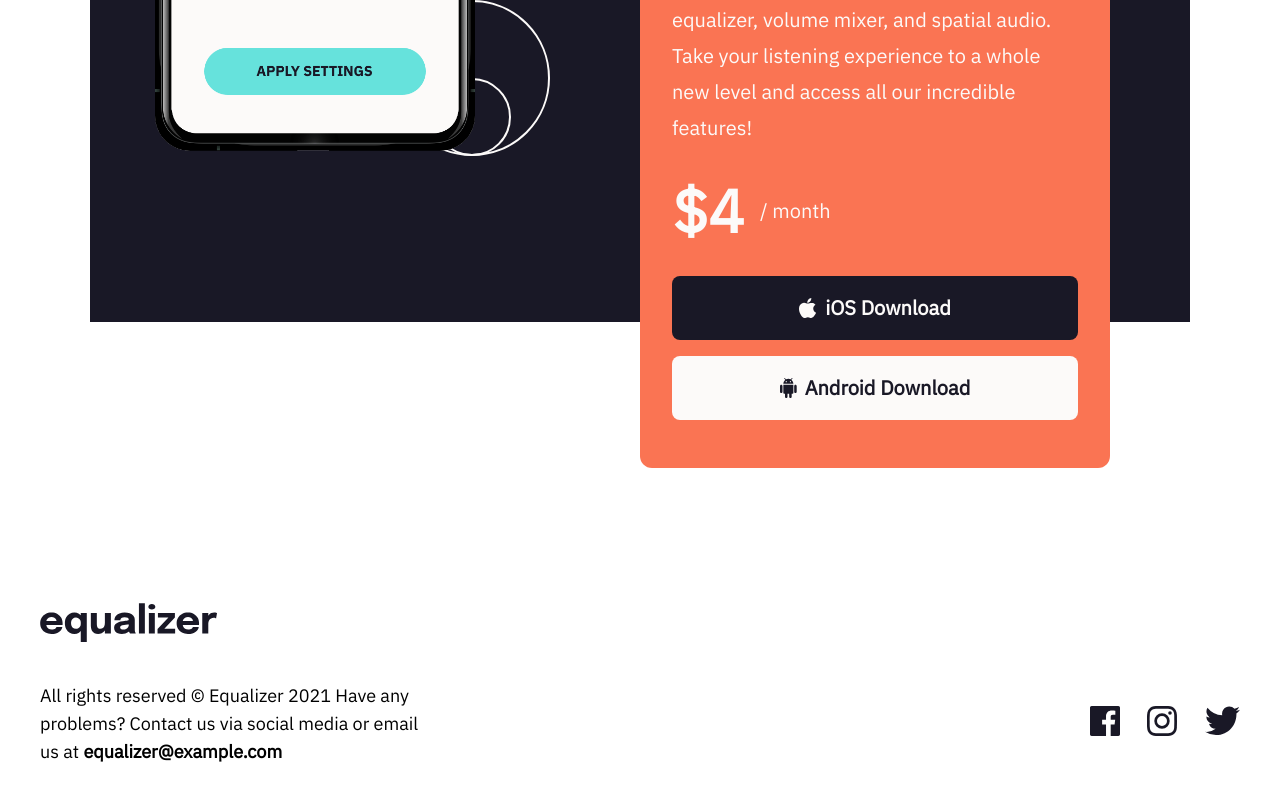
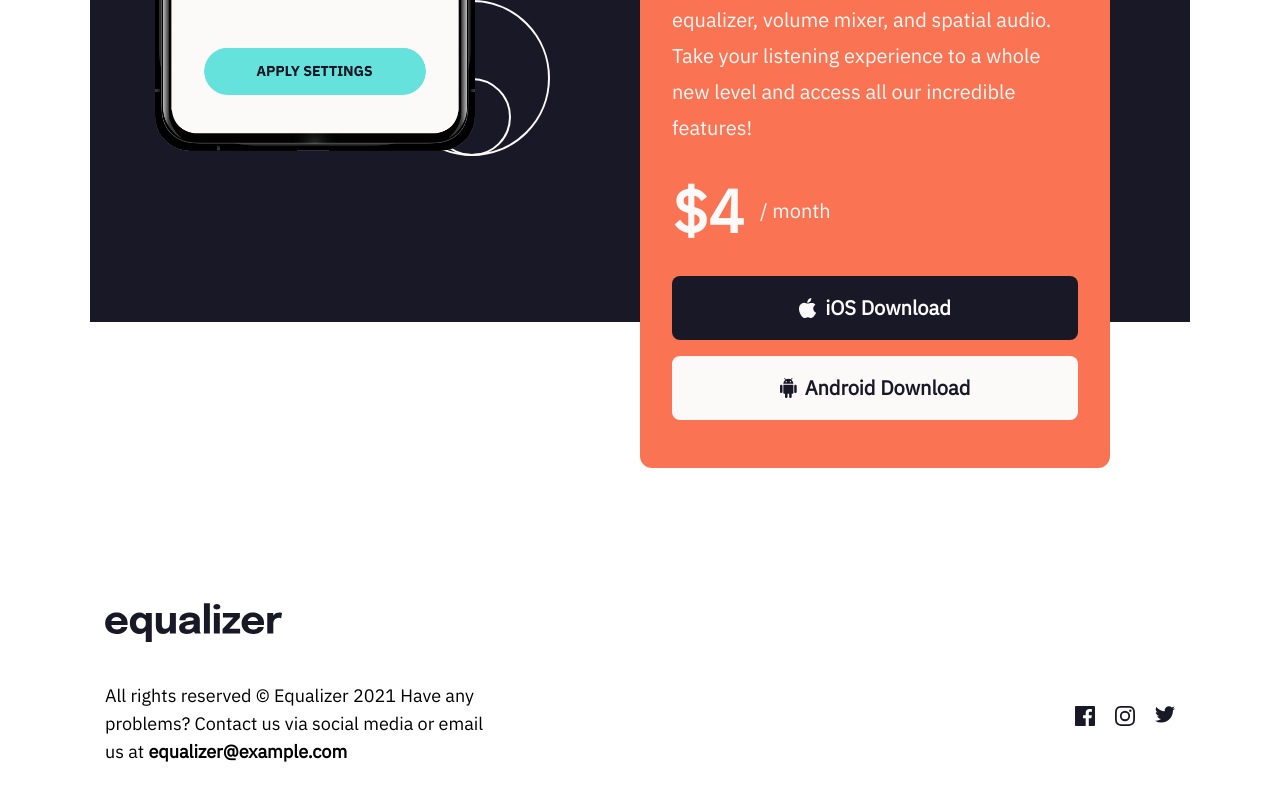
Before and after one commit to ValTM/friendly-bassoon, a React (Vite) app: page /equalizer in a window 1280 px wide. Shown: the part 1325-2125 px from the top of the page. Built offline with nearby package versions, Linux system fonts and the light colour scheme; the HTML template or start-up script is replaced by a standard one.

Commit message:
fized bugs in Equalizer project

```diff
--- a/src/pages/Equalizer/Footer.jsx
+++ b/src/pages/Equalizer/Footer.jsx
@@ -1,12 +1,9 @@
 import React from 'react';
 import logo from '../../assets/equalizer-img/logo.svg';
-import fbIcon from '../../assets/equalizer-img/icon-facebook.svg';
-import instaIcon from '../../assets/equalizer-img/icon-instagram.svg';
-import twitterIcon from '../../assets/equalizer-img/icon-twitter.svg';
 
 function Footer() {
   return (
-    <div className="mt-[630px] h-[400px] px-5 py-20 md:mt-[200px] md:h-[300px] md:px-10 2xl:flex 2xl:justify-between 2xl:items-center 2xl:w-[1400px] 2xl:mx-auto">
+    <div className="eq--footer mt-[630px] h-[400px] px-5 py-20 md:mt-[200px] md:h-[300px] md:px-10 xl:w-[1150px] 2xl:flex 2xl:justify-between 2xl:items-center 2xl:w-[1400px] mx-auto">
       <img className=" relative h-[40px]" src={logo} alt="" />
       <div className="md:flex md:justify-between">
         <p className="mt-10 w-[260px] leading-8 md:w-[400px] md:text-lg 2xl:mt-0 2xl:w-[500px]">
@@ -14,16 +11,49 @@
           social media or email us at{' '}
           <span className="font-bold">equalizer@example.com</span>
         </p>
-        <div className="flex mt-16 justify-between w-[100px] md:h-[30px] md:w-[150px] 2xl:hidden ">
-          <img className="" src={fbIcon} alt="" />
-          <img className="" src={instaIcon} alt="" />
-          <img src={twitterIcon} alt="" />
+        <div className="flex mt-16 justify-between w-[100px] md:h-[30px] 2xl:hidden ">
+          <svg width="20" height="20" xmlns="http://www.w3.org/2000/svg">
+            <path
+              d="M18.896 0H1.104C.494 0 0 .494 0 1.104v17.793C0 19.506.494 20 1.104 20h9.58v-7.745H8.076V9.237h2.606V7.01c0-2.583 1.578-3.99 3.883-3.99 1.104 0 2.052.082 2.329.119v2.7h-1.598c-1.254 0-1.496.597-1.496 1.47v1.928h2.989l-.39 3.018h-2.6V20h5.098c.608 0 1.102-.494 1.102-1.104V1.104C20 .494 19.506 0 18.896 0Z"
+              fill="#191826"
+            />
+          </svg>
+          <svg width="20" height="20" xmlns="http://www.w3.org/2000/svg">
+            <path
+              d="M10 1.802c2.67 0 2.987.01 4.042.059 2.71.123 3.975 1.409 4.099 4.099.048 1.054.057 1.37.057 4.04 0 2.672-.01 2.988-.057 4.042-.124 2.687-1.387 3.975-4.1 4.099-1.054.048-1.37.058-4.041.058-2.67 0-2.987-.01-4.04-.058-2.718-.124-3.977-1.416-4.1-4.1-.048-1.054-.058-1.37-.058-4.041 0-2.67.01-2.986.058-4.04.124-2.69 1.387-3.977 4.1-4.1 1.054-.048 1.37-.058 4.04-.058ZM10 0C7.284 0 6.944.012 5.877.06 2.246.227.227 2.242.061 5.877.01 6.944 0 7.284 0 10s.012 3.057.06 4.123c.167 3.632 2.182 5.65 5.817 5.817 1.067.048 1.407.06 4.123.06s3.057-.012 4.123-.06c3.629-.167 5.652-2.182 5.816-5.817.05-1.066.061-1.407.061-4.123s-.012-3.056-.06-4.122C19.777 2.249 17.76.228 14.124.06 13.057.01 12.716 0 10 0Zm0 4.865a5.135 5.135 0 1 0 0 10.27 5.135 5.135 0 0 0 0-10.27Zm0 8.468a3.333 3.333 0 1 1 0-6.666 3.333 3.333 0 0 1 0 6.666Zm5.338-9.87a1.2 1.2 0 1 0 0 2.4 1.2 1.2 0 0 0 0-2.4Z"
+              fill="#191826"
+            />
+          </svg>
+          <svg width="20" height="17" xmlns="http://www.w3.org/2000/svg">
+            <path
+              d="M20 2.172a8.192 8.192 0 0 1-2.357.646 4.11 4.11 0 0 0 1.805-2.27 8.22 8.22 0 0 1-2.606.996A4.096 4.096 0 0 0 13.847.248c-2.65 0-4.596 2.472-3.998 5.037A11.648 11.648 0 0 1 1.392 1a4.109 4.109 0 0 0 1.27 5.478 4.086 4.086 0 0 1-1.858-.513c-.045 1.9 1.318 3.679 3.291 4.075a4.113 4.113 0 0 1-1.853.07 4.106 4.106 0 0 0 3.833 2.849A8.25 8.25 0 0 1 0 14.658a11.616 11.616 0 0 0 6.29 1.843c7.618 0 11.923-6.434 11.663-12.205A8.354 8.354 0 0 0 20 2.172Z"
+              fill="#191826"
+            />
+          </svg>
         </div>
       </div>
-      <div className="hidden flex mt-16 justify-between w-[100px] md:h-[30px] md:w-[150px] 2xl:flex  2xl:mt-0">
-        <img src={fbIcon} alt="" />
-        <img src={instaIcon} alt="" />
-        <img src={twitterIcon} alt="" />
+      <div className="hidden flex mt-16 justify-between w-[100px] md:h-[30px]  2xl:flex  2xl:mt-0">
+        <svg width="20" height="20" xmlns="http://www.w3.org/2000/svg">
+          <path
+            d="M18.896 0H1.104C.494 0 0 .494 0 1.104v17.793C0 19.506.494 20 1.104 20h9.58v-7.745H8.076V9.237h2.606V7.01c0-2.583 1.578-3.99 3.883-3.99 1.104 0 2.052.082 2.329.119v2.7h-1.598c-1.254 0-1.496.597-1.496 1.47v1.928h2.989l-.39 3.018h-2.6V20h5.098c.608 0 1.102-.494 1.102-1.104V1.104C20 .494 19.506 0 18.896 0Z"
+            fill="#191826"
+            className="hover:fill-eqOrange"
+          />
+        </svg>
+        <svg width="20" height="20" xmlns="http://www.w3.org/2000/svg">
+          <path
+            d="M10 1.802c2.67 0 2.987.01 4.042.059 2.71.123 3.975 1.409 4.099 4.099.048 1.054.057 1.37.057 4.04 0 2.672-.01 2.988-.057 4.042-.124 2.687-1.387 3.975-4.1 4.099-1.054.048-1.37.058-4.041.058-2.67 0-2.987-.01-4.04-.058-2.718-.124-3.977-1.416-4.1-4.1-.048-1.054-.058-1.37-.058-4.041 0-2.67.01-2.986.058-4.04.124-2.69 1.387-3.977 4.1-4.1 1.054-.048 1.37-.058 4.04-.058ZM10 0C7.284 0 6.944.012 5.877.06 2.246.227.227 2.242.061 5.877.01 6.944 0 7.284 0 10s.012 3.057.06 4.123c.167 3.632 2.182 5.65 5.817 5.817 1.067.048 1.407.06 4.123.06s3.057-.012 4.123-.06c3.629-.167 5.652-2.182 5.816-5.817.05-1.066.061-1.407.061-4.123s-.012-3.056-.06-4.122C19.777 2.249 17.76.228 14.124.06 13.057.01 12.716 0 10 0Zm0 4.865a5.135 5.135 0 1 0 0 10.27 5.135 5.135 0 0 0 0-10.27Zm0 8.468a3.333 3.333 0 1 1 0-6.666 3.333 3.333 0 0 1 0 6.666Zm5.338-9.87a1.2 1.2 0 1 0 0 2.4 1.2 1.2 0 0 0 0-2.4Z"
+            fill="#191826"
+            className="hover:fill-eqOrange"
+          />
+        </svg>
+        <svg width="20" height="17" xmlns="http://www.w3.org/2000/svg">
+          <path
+            d="M20 2.172a8.192 8.192 0 0 1-2.357.646 4.11 4.11 0 0 0 1.805-2.27 8.22 8.22 0 0 1-2.606.996A4.096 4.096 0 0 0 13.847.248c-2.65 0-4.596 2.472-3.998 5.037A11.648 11.648 0 0 1 1.392 1a4.109 4.109 0 0 0 1.27 5.478 4.086 4.086 0 0 1-1.858-.513c-.045 1.9 1.318 3.679 3.291 4.075a4.113 4.113 0 0 1-1.853.07 4.106 4.106 0 0 0 3.833 2.849A8.25 8.25 0 0 1 0 14.658a11.616 11.616 0 0 0 6.29 1.843c7.618 0 11.923-6.434 11.663-12.205A8.354 8.354 0 0 0 20 2.172Z"
+            fill="#191826"
+            className="hover:fill-eqOrange"
+          />
+        </svg>
       </div>
     </div>
   );
--- a/src/pages/Equalizer/HeroSection/HeroSection.css
+++ b/src/pages/Equalizer/HeroSection/HeroSection.css
@@ -20,9 +20,11 @@
   #pattern1 {
     width: 400px;
   }
-  #logo,
   #hero--h1,
   #hero--p {
     margin-left: 0;
   }
+  #logo {
+    margin-left: 20px;
+  }
 }
```
